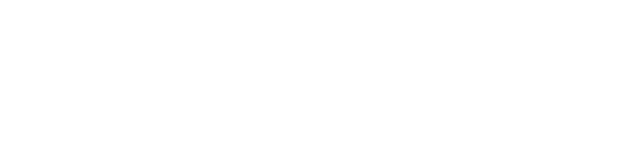
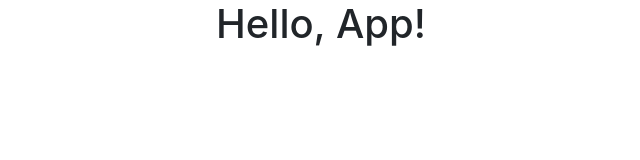
Before and after one commit to finleywilliamsonV/app-from-scratch-electron, an Electron app: page renderer/index.html in a window 800 px wide. Shown: the whole page, without its empty margins (79-719 px from the left). Drawn offline with nearby package versions, Linux system fonts and the light colour scheme.

Commit message:
Basic Bootstrap tempate

```diff
--- a/renderer/index.html
+++ b/renderer/index.html
@@ -12,6 +12,12 @@
 
 <body>
 
+    <div class="container">
+        <div class="text-center">
+            <h1>Hello, App!</h1>
+        </div>
+    </div>
+
     <!-- Insert this line above script imports  -->
     <script>if (typeof module === 'object') { window.module = module; module = undefined; };</script>
 
```
